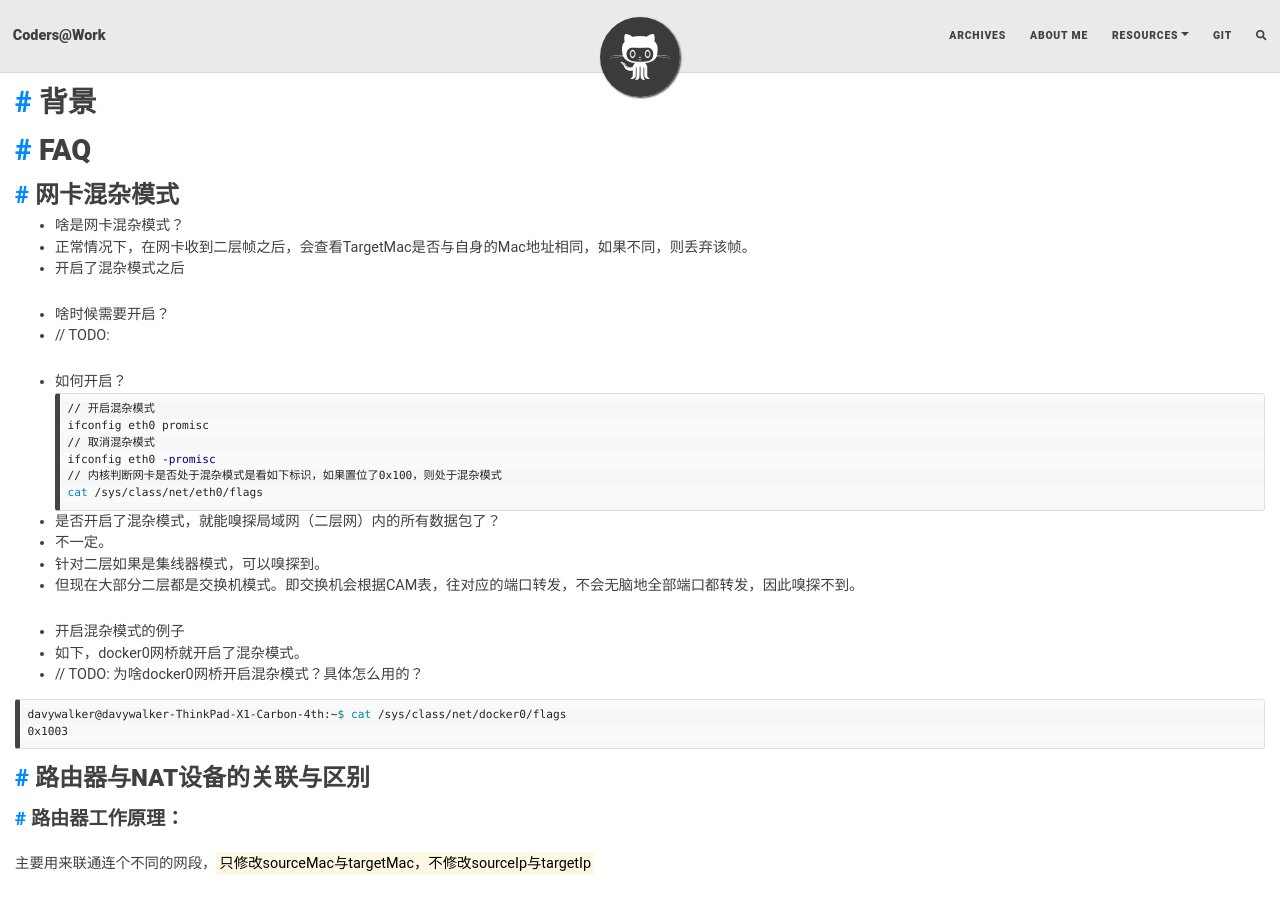
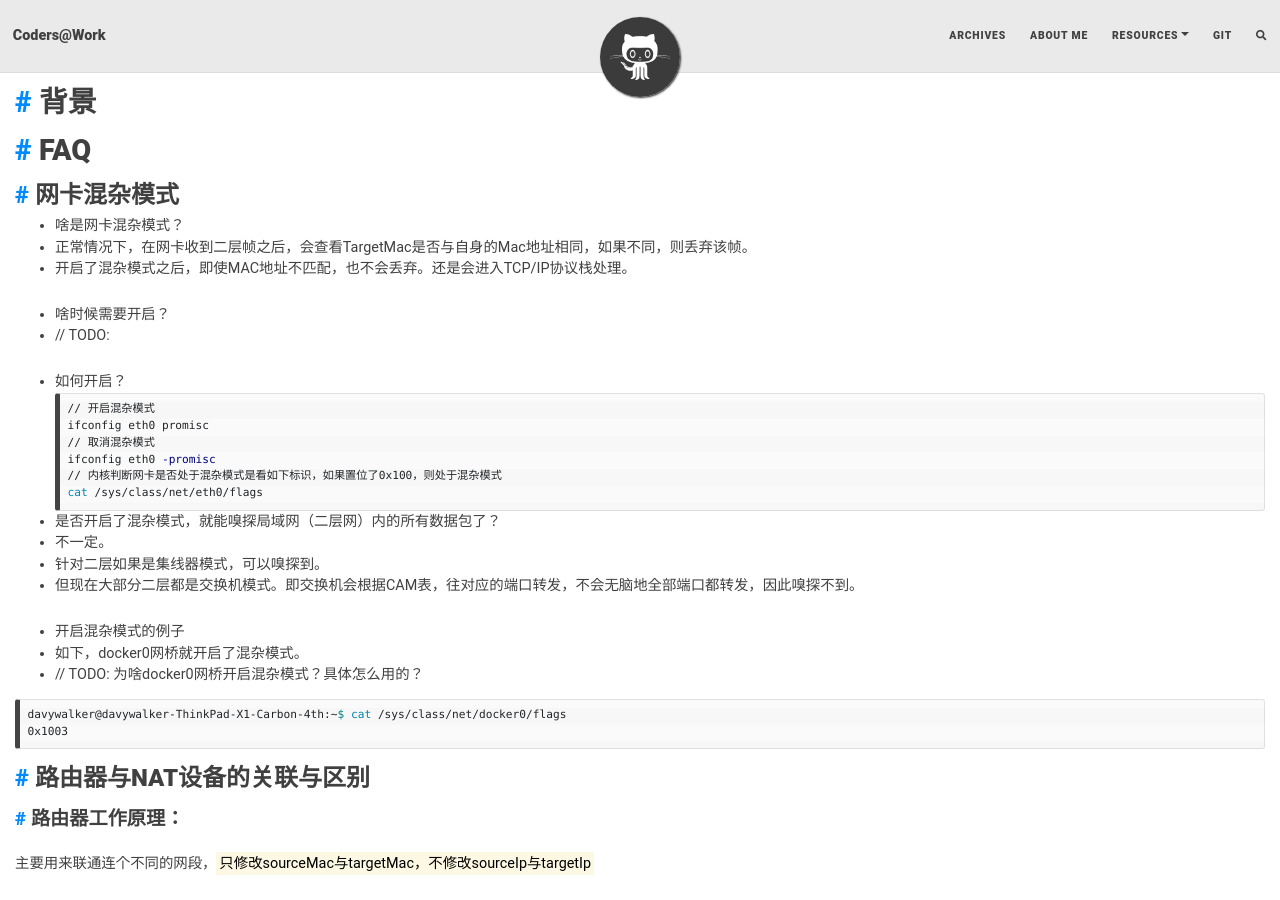
Before and after one commit to DavyJones2010/davyjones2010.github.io_bak, a Jekyll site: the page built from _posts/cloud/2022-06-30-linux-network-faq.md, in a window 1280 px wide and 900 px high, scrolled down 473 px. Built offline with Jekyll 4.4.1, drawn with Linux system fonts in a browser that asks for light colours; nearby versions of some CDN libraries; comment, search, counter and statistics services are not loaded.

Commit message:
added linux network notes

```diff
--- a/_posts/cloud/2022-06-30-linux-network-faq.md
+++ b/_posts/cloud/2022-06-30-linux-network-faq.md
@@ -12,7 +12,7 @@ tags: [linux, network, cloud-computing, iaas, nat, pat]
 
 - 啥是网卡混杂模式？
 - 正常情况下，在网卡收到二层帧之后，会查看TargetMac是否与自身的Mac地址相同，如果不同，则丢弃该帧。
-- 开启了混杂模式之后
+- 开启了混杂模式之后，即使MAC地址不匹配，也不会丢弃。还是会进入TCP/IP协议栈处理。
 
 - 啥时候需要开启？
 - // TODO:
```
